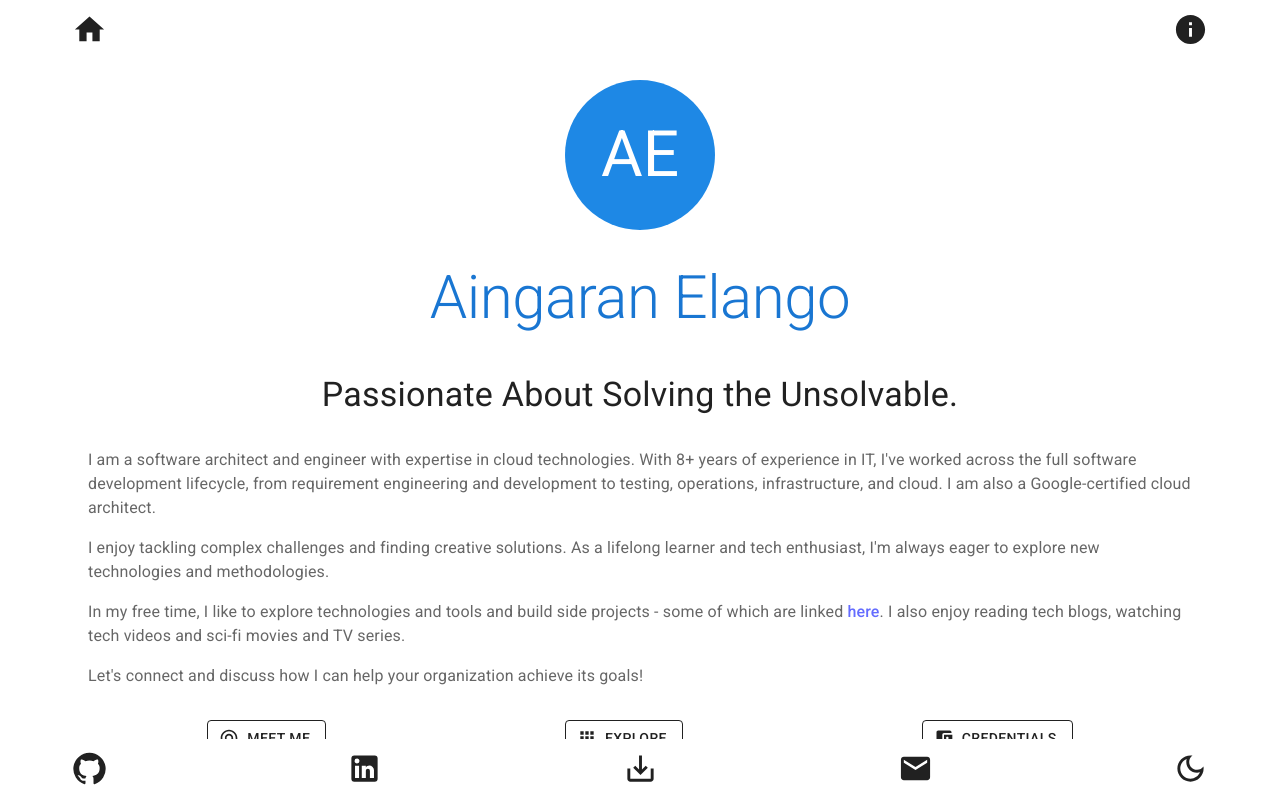
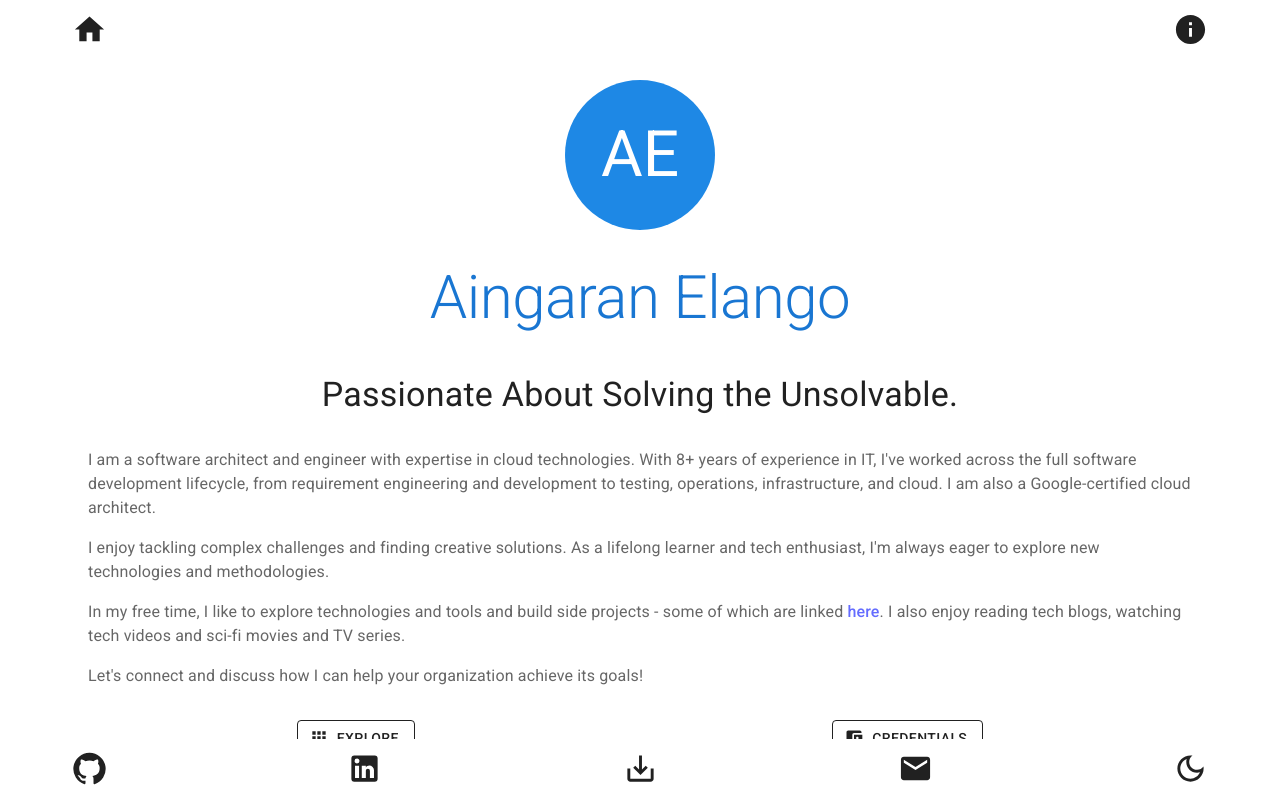
Before and after one commit to eaingaran/eaingaran.github.io, a React (Vite) app: page /about in a window 1280 px wide. Built offline with nearby package versions, Linux system fonts and the light colour scheme.

Commit message:
Update About.tsx

```diff
--- a/src/pages/About.tsx
+++ b/src/pages/About.tsx
@@ -99,21 +99,6 @@ const About = () => {
                 variant="outlined"
                 disableElevation={true}
                 sx={buttonSX}
-                onClick={(event) => {
-                  trackEvent("Button", "Click", "Schedule_Meeting");
-                  event.preventDefault();
-                  window
-                    .open("https://schedule.aingaran.dev/aingaran", "_blank")
-                    ?.focus();
-                }}
-                startIcon={<AlternateEmailIcon />}
-              >
-                Meet Me
-              </Button>
-              <Button
-                variant="outlined"
-                disableElevation={true}
-                sx={buttonSX}
                 onClick={() => {
                   trackEvent("Button", "Click", "Explore");
                   navigate("/products");
@@ -131,7 +116,7 @@ const About = () => {
                   event.preventDefault();
                   window
                     .open(
-                      "https://google.accredible.com/profile/aingaran/wallet",
+                      "https://www.credly.com/users/aingaran-elango/badges",
                       "_blank",
                     )
                     ?.focus();
```
